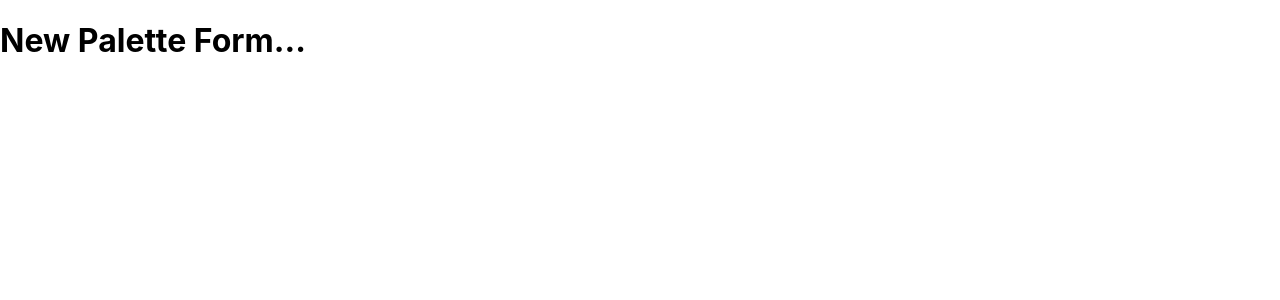
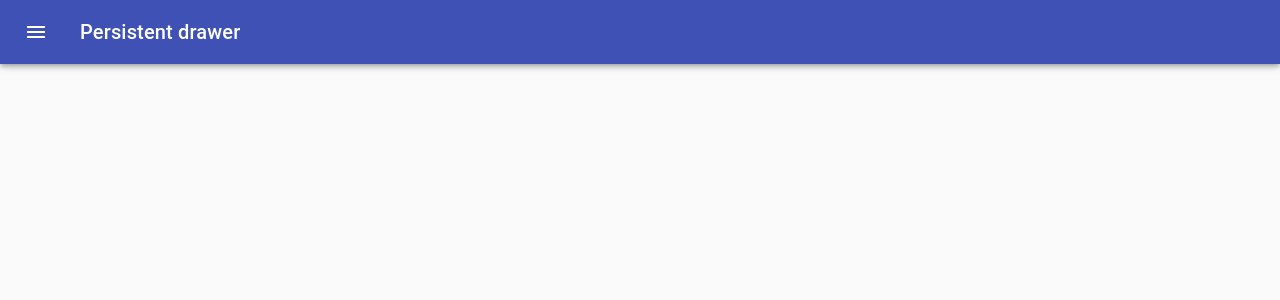
Before and after one commit to dmjusto/colorPaletteApp, a React (Create React App) app: page /palette/new in a window 1280 px wide. Shown: the top 300 px of the page. Built offline with nearby package versions, Linux system fonts and the light colour scheme.

Commit message:
add drawer to newPaletteForm

```diff
--- a/src/newPaletteForm.jsx
+++ b/src/newPaletteForm.jsx
@@ -1,11 +1,140 @@
-import React, { Component } from 'react'
+import React, { Component } from "react";
+import classNames from "classnames";
+import { withStyles } from "@material-ui/core/styles";
+import Drawer from "@material-ui/core/Drawer";
+import CssBaseline from "@material-ui/core/CssBaseline";
+import AppBar from "@material-ui/core/AppBar";
+import Toolbar from "@material-ui/core/Toolbar";
+import Typography from "@material-ui/core/Typography";
+import Divider from "@material-ui/core/Divider";
+import IconButton from "@material-ui/core/IconButton";
+import MenuIcon from "@material-ui/icons/Menu";
+import ChevronLeftIcon from "@material-ui/icons/ChevronLeft";
 
-export default class newPaletteForm extends Component {
-    render() {
-        return (
-            <div>
-                <h1>New Palette Form...</h1>
-            </div>
-        )
-    }
+const drawerWidth = 240;
+
+const styles = theme => ({
+  root: {
+    display: "flex"
+  },
+  appBar: {
+    transition: theme.transitions.create(["margin", "width"], {
+      easing: theme.transitions.easing.sharp,
+      duration: theme.transitions.duration.leavingScreen
+    })
+  },
+  appBarShift: {
+    width: `calc(100% - ${drawerWidth}px)`,
+    marginLeft: drawerWidth,
+    transition: theme.transitions.create(["margin", "width"], {
+      easing: theme.transitions.easing.easeOut,
+      duration: theme.transitions.duration.enteringScreen
+    })
+  },
+  menuButton: {
+    marginLeft: 12,
+    marginRight: 20
+  },
+  hide: {
+    display: "none"
+  },
+  drawer: {
+    width: drawerWidth,
+    flexShrink: 0
+  },
+  drawerPaper: {
+    width: drawerWidth
+  },
+  drawerHeader: {
+    display: "flex",
+    alignItems: "center",
+    padding: "0 8px",
+    ...theme.mixins.toolbar,
+    justifyContent: "flex-end"
+  },
+  content: {
+    flexGrow: 1,
+    padding: theme.spacing.unit * 3,
+    transition: theme.transitions.create("margin", {
+      easing: theme.transitions.easing.sharp,
+      duration: theme.transitions.duration.leavingScreen
+    }),
+    marginLeft: -drawerWidth
+  },
+  contentShift: {
+    transition: theme.transitions.create("margin", {
+      easing: theme.transitions.easing.easeOut,
+      duration: theme.transitions.duration.enteringScreen
+    }),
+    marginLeft: 0
+  }
+});
+
+class NewPaletteForm extends Component {
+  state = {
+    open: false
+  };
+
+  handleDrawerOpen = () => {
+    this.setState({ open: true });
+  };
+
+  handleDrawerClose = () => {
+    this.setState({ open: false });
+  };
+
+  render() {
+    const { classes } = this.props;
+    const { open } = this.state;
+
+    return (
+      <div className={classes.root}>
+        <CssBaseline />
+        <AppBar
+          position='fixed'
+          className={classNames(classes.appBar, {
+            [classes.appBarShift]: open
+          })}
+        >
+          <Toolbar disableGutters={!open}>
+            <IconButton
+              color='inherit'
+              aria-label='Open drawer'
+              onClick={this.handleDrawerOpen}
+              className={classNames(classes.menuButton, open && classes.hide)}
+            >
+              <MenuIcon />
+            </IconButton>
+            <Typography variant='h6' color='inherit' noWrap>
+              Persistent drawer
+            </Typography>
+          </Toolbar>
+        </AppBar>
+        <Drawer
+          className={classes.drawer}
+          variant='persistent'
+          anchor='left'
+          open={open}
+          classes={{
+            paper: classes.drawerPaper
+          }}
+        >
+          <div className={classes.drawerHeader}>
+            <IconButton onClick={this.handleDrawerClose}>
+              <ChevronLeftIcon />
+            </IconButton>
+          </div>
+          <Divider />
+        </Drawer>
+        <main
+          className={classNames(classes.content, {
+            [classes.contentShift]: open
+          })}
+        >
+          <div className={classes.drawerHeader} />
+        </main>
+      </div>
+    );
+  }
 }
+export default withStyles(styles, { withTheme: true })(NewPaletteForm);
```
